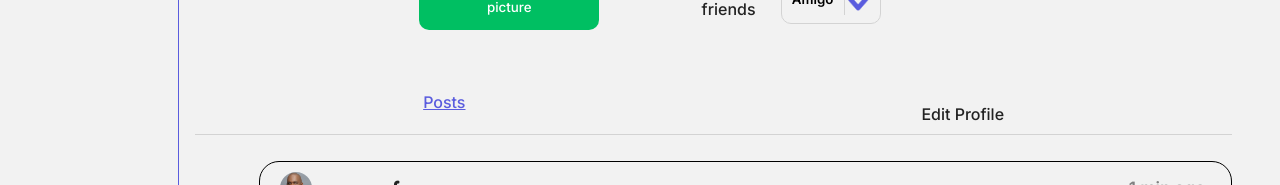
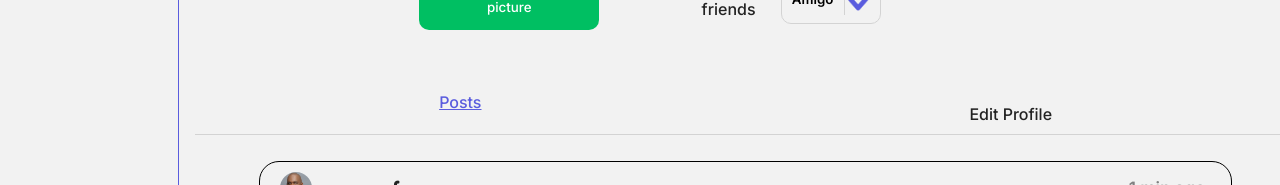
Before and after one commit to serraoafonso/meeting, a React (Vite) app in the folder frontend/: page /profile/1 in a window 1280 px wide. Shown: the part 405-590 px from the top of the page. Built offline with nearby package versions, Linux system fonts and the light colour scheme; no server answers; sample sign-in values are in the browser's storage; a web font is replaced by a local one.

Commit message:
resolvi um problema do profile

```diff
--- a/frontend/src/pages/profile/profile.css
+++ b/frontend/src/pages/profile/profile.css
@@ -130,7 +130,7 @@
 }
 
 .baixoProfile {
-  max-width: 86vw;
+  width: 86vw;
   margin-top: 40px;
 }
 
```
